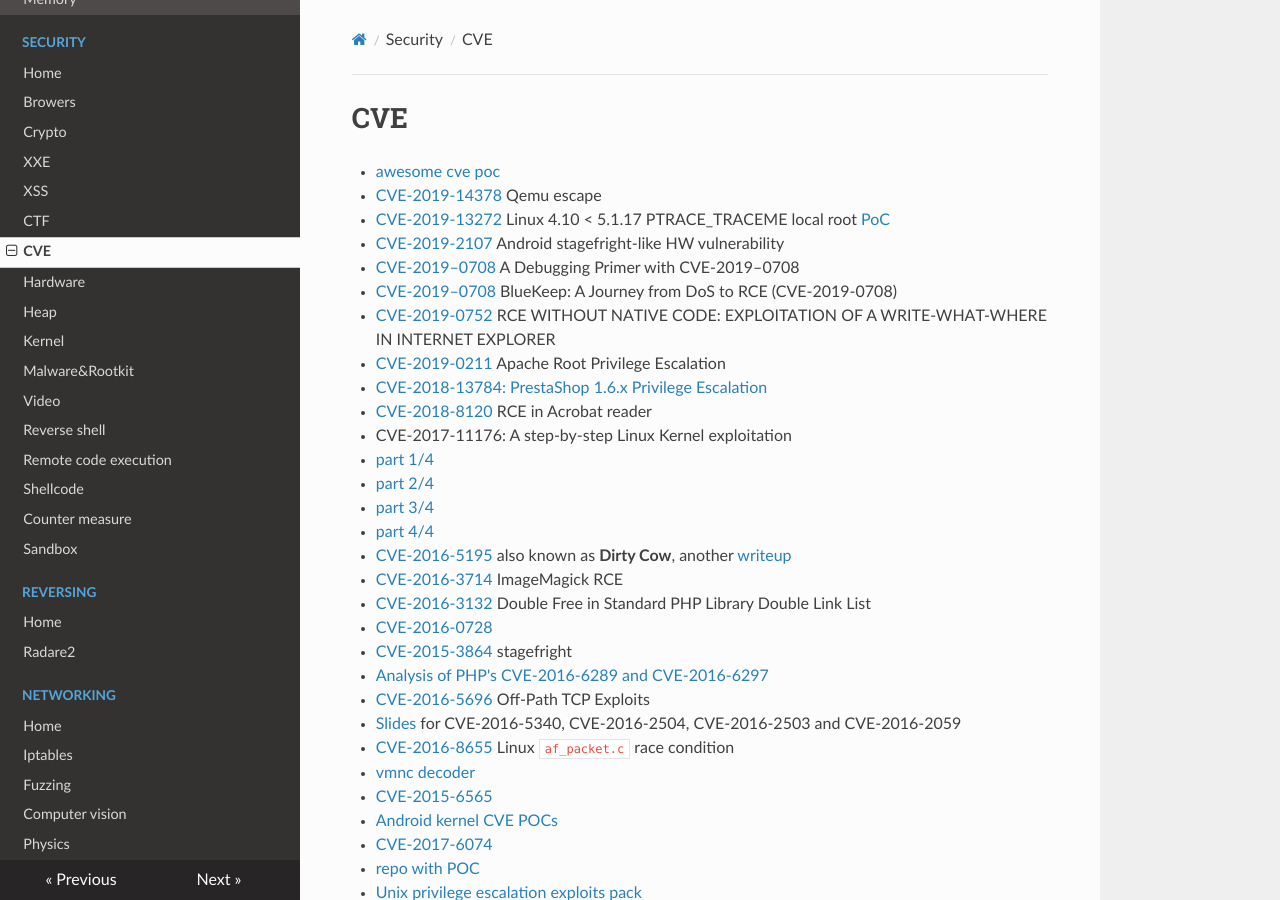
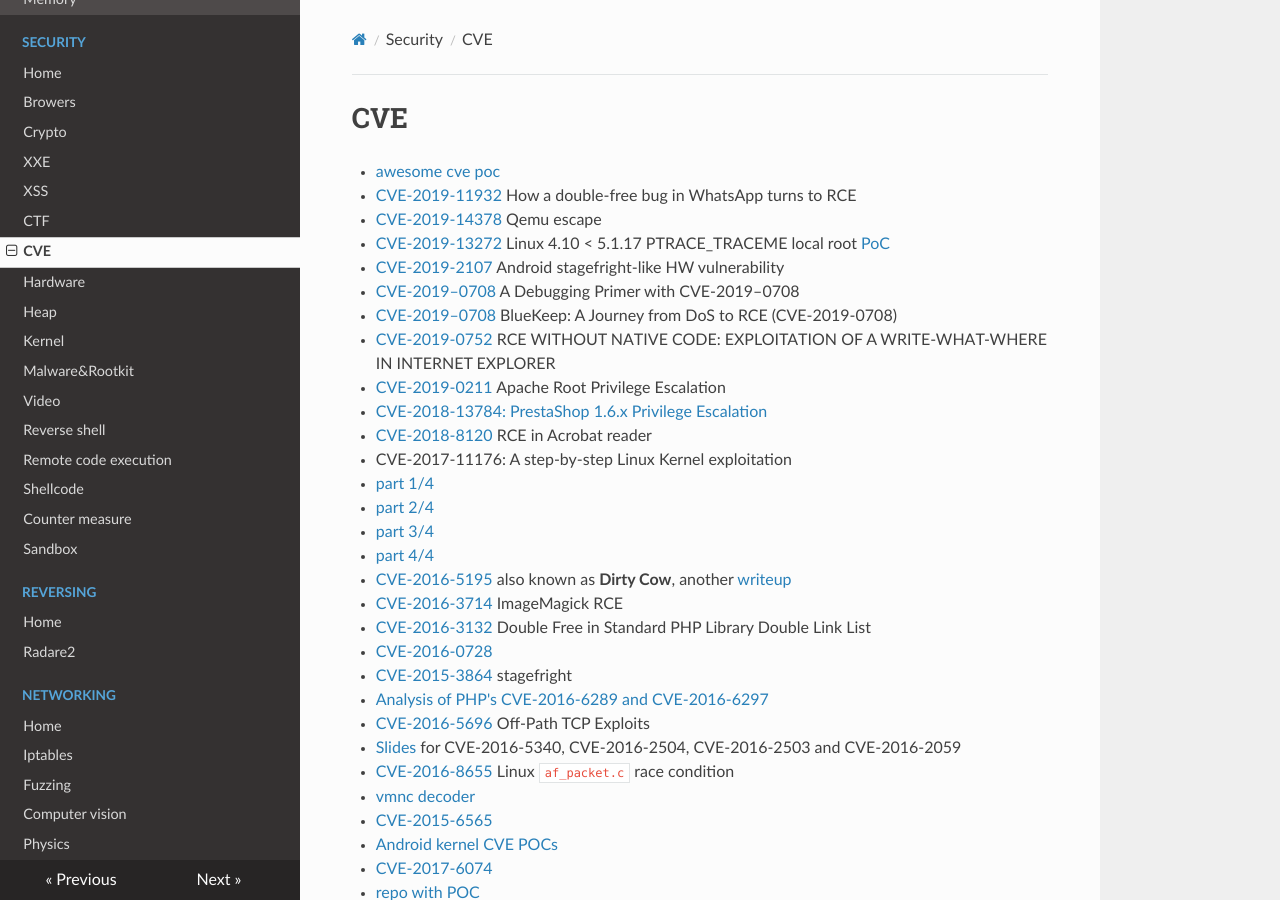
Before and after one commit to gipi/low-level, an MkDocs documentation site: the page built from docs/cve.md, in a window 1280 px wide and 900 px high. Built offline with MkDocs 1.6.1, drawn with Linux system fonts in a browser that asks for light colours; nearby versions of some CDN libraries; old or Windows-style settings are respelled for this version of MkDocs.

Commit message:
Update cve.md

```diff
--- a/docs/cve.md
+++ b/docs/cve.md
@@ -1,6 +1,7 @@
 # CVE
 
  - [awesome cve poc](https://github.com/qazbnm456/awesome-cve-poc)
+ - [CVE-2019-11932](https://awakened1712.github.io/hacking/hacking-whatsapp-gif-rce/) How a double-free bug in WhatsApp turns to RCE
  - [CVE-2019-14378](https://blog.bi0s.in/2019/08/24/Pwn/VM-Escape/2019-07-29-qemu-vm-escape-cve-2019-14378/) Qemu escape
  - [CVE-2019-13272](https://bugs.chromium.org/p/project-zero/issues/detail?id=1903) Linux 4.10 < 5.1.17 PTRACE_TRACEME local root [PoC](https://github.com/bcoles/kernel-exploits/blob/master/CVE-2019-13272/poc.c)
  - [CVE-2019-2107](https://github.com/marcinguy/CVE-2019-2107) Android stagefright-like HW vulnerability
```
